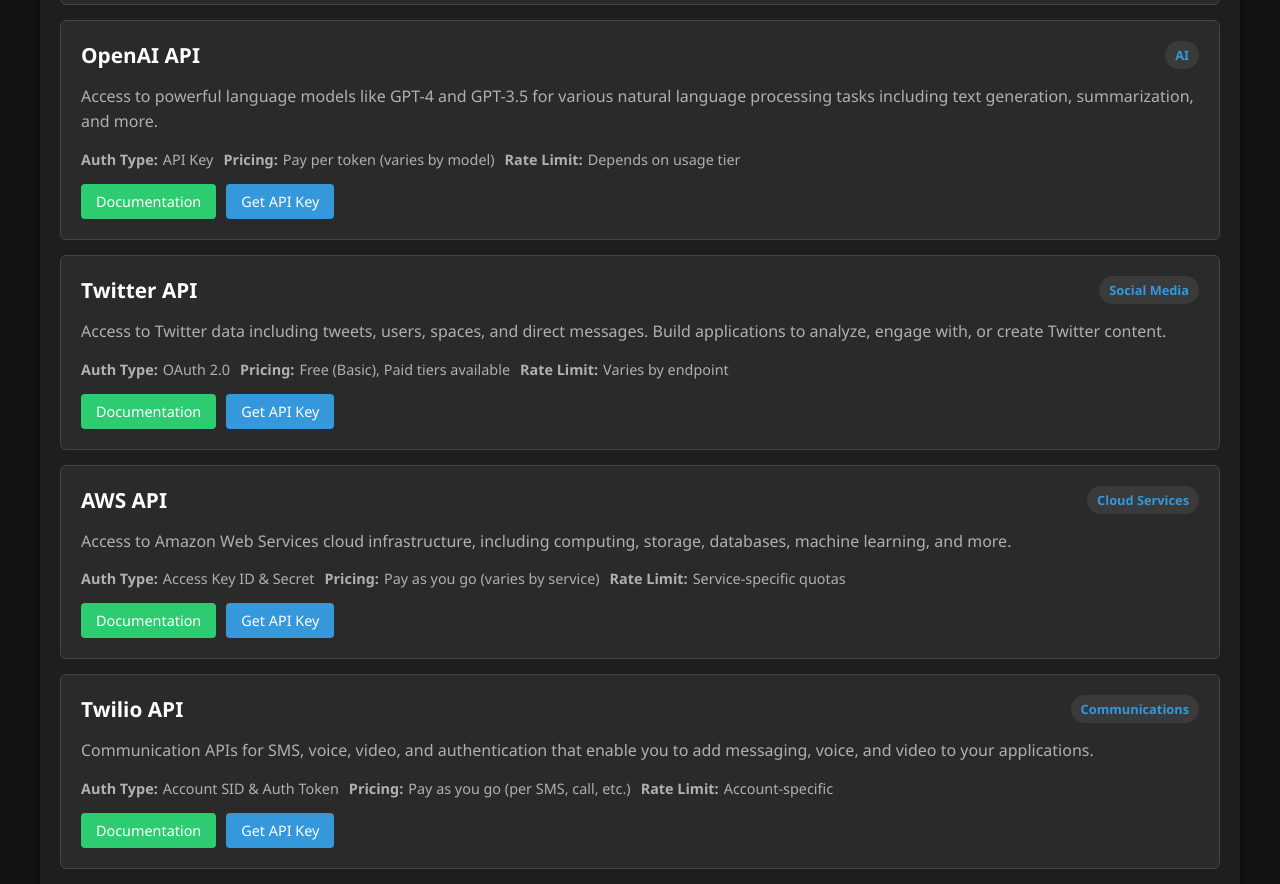
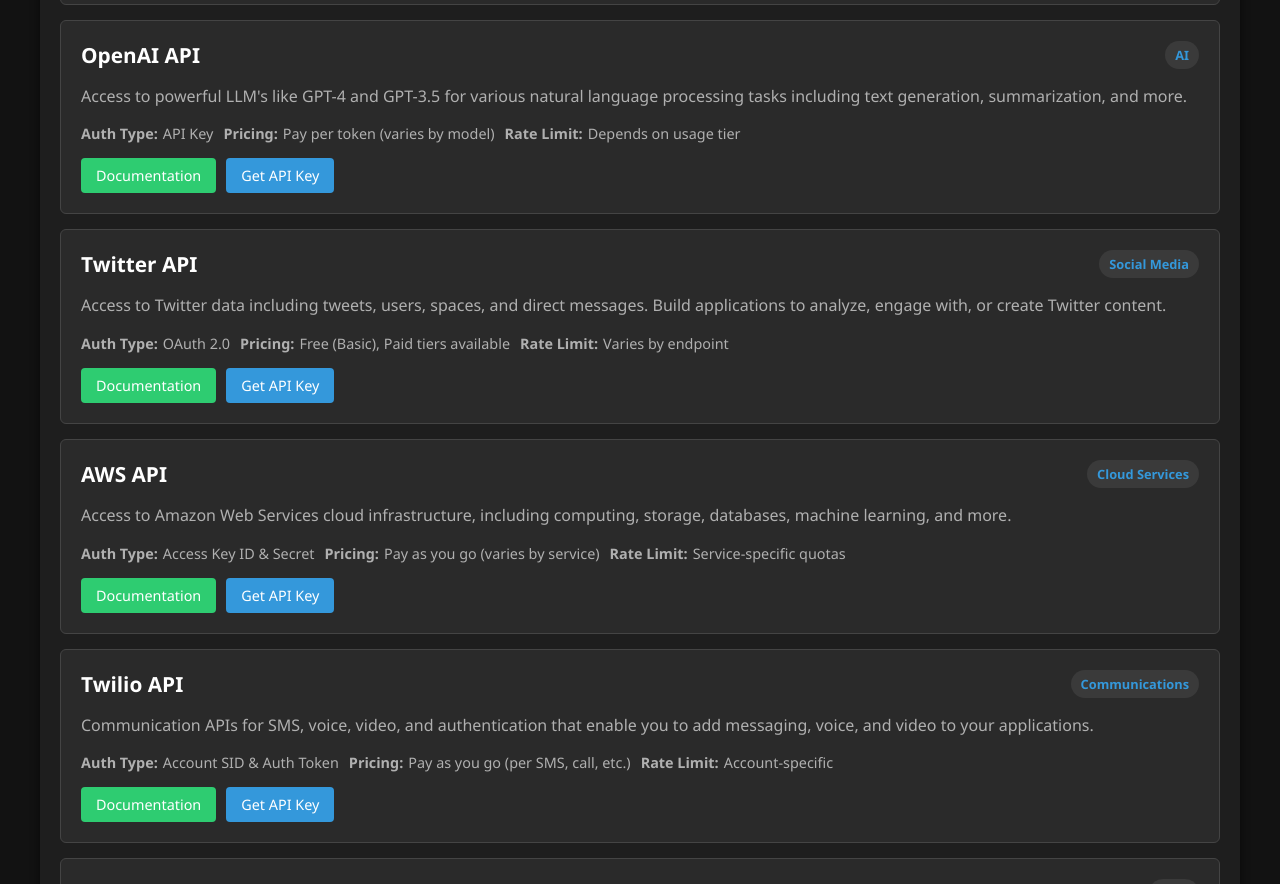
Before and after one commit to natedemoss/Api-key-database, a plain HTML site: page index.html in a window 1280 px wide. Shown: the part 898-1782 px from the top of the page. Drawn offline with Linux system fonts and the light colour scheme; a script that the page names is missing.

Commit message:
Update index.html

```diff
--- a/index.html
+++ b/index.html
@@ -334,7 +334,7 @@
                     <h2 class="api-name">OpenAI API</h2>
                     <span class="api-category">AI</span>
                 </div>
-                <p class="api-description">Access to powerful language models like GPT-4 and GPT-3.5 for various natural language processing tasks including text generation, summarization, and more.</p>
+                <p class="api-description">Access to powerful LLM's like GPT-4 and GPT-3.5 for various natural language processing tasks including text generation, summarization, and more.</p>
                 <div class="api-details">
                     <div class="api-detail"><span>Auth Type:</span> API Key</div>
                     <div class="api-detail"><span>Pricing:</span> Pay per token (varies by model)</div>
```
